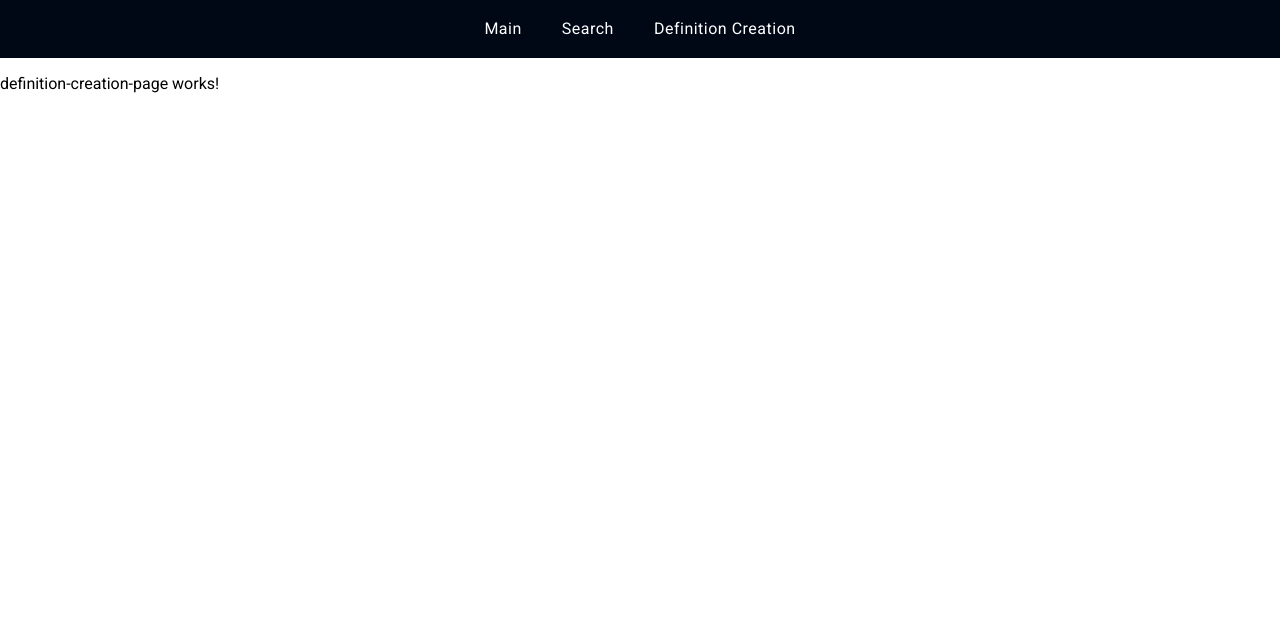
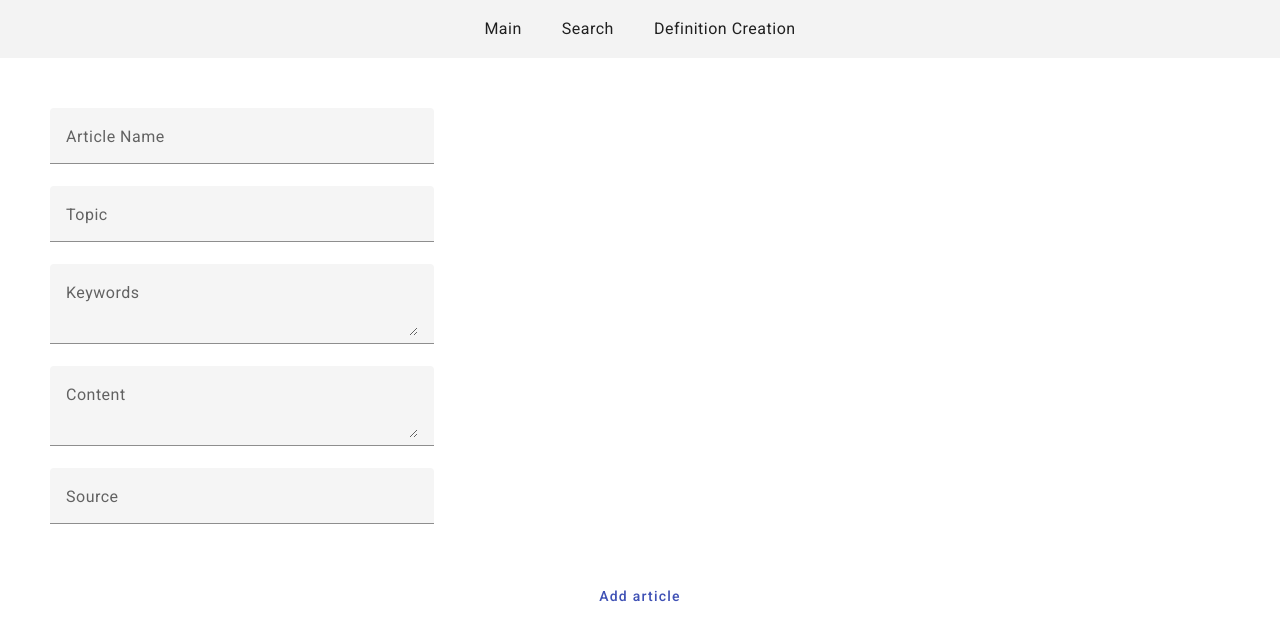
Before and after one commit to MaximSokolov18/wiki_IT, an Angular app: page /definition-creation in a window 1280 px wide. Shown: the top 640 px of the page. Built offline with nearby package versions, Linux system fonts and the light colour scheme.

Commit message:
add definition creation page

```diff
--- a/package.json
+++ b/package.json
@@ -10,7 +10,7 @@
   },
   "private": true,
   "dependencies": {
-    "@angular/animations": "^15.2.0",
+    "@angular/animations": "^15.2.8",
     "@angular/cdk": "^15.2.8",
     "@angular/common": "^15.2.0",
     "@angular/compiler": "^15.2.0",
--- a/src/app/app.component.scss
+++ b/src/app/app.component.scss
@@ -3,7 +3,7 @@
     display: flex;
     justify-content: center;
     align-content: center;
-    background-color: #000715;
+    background-color: rgba(229, 229, 229, 0.48);
     padding: 5px 0;
 
     &-item {
--- a/src/app/pages/definition-creation-page/definition-creation-page.component.html
+++ b/src/app/pages/definition-creation-page/definition-creation-page.component.html
@@ -1 +1,27 @@
-<p>definition-creation-page works!</p>
+<div class="definition-creation">
+    <div class="container">
+        <form class="definition-creation__form">
+            <mat-form-field class="definition-creation__a-name definition-creation__input">
+                <mat-label>Article Name</mat-label>
+                <input matInput placeholder="PostgreSQL" (change)="changeField('a_name', $event)">
+            </mat-form-field>
+            <mat-form-field class="definition-creation__topic definition-creation__input">
+                <mat-label>Topic</mat-label>
+                <input matInput placeholder="Бази даних" (change)="changeField('topic', $event)">
+            </mat-form-field>
+            <mat-form-field class="definition-creation__keywords definition-creation__input">
+                <mat-label>Keywords</mat-label>
+                <textarea matInput placeholder="SQL, реляційна модель даних, додаток, ..." (change)="changeField('keywords', $event)"></textarea>
+            </mat-form-field>
+            <mat-form-field class="definition-creation__content definition-creation__input">
+                <mat-label>Content</mat-label>
+                <textarea matInput placeholder="PostgreSQL є реляційною системою ..." (change)="changeField('content', $event)"></textarea>
+            </mat-form-field>
+            <mat-form-field class="definition-creation__source definition-creation__input">
+                <mat-label>Source</mat-label>
+                <input matInput placeholder="https://uk.wikipedia.org/wiki/PostgreSQL" (change)="changeField('link', $event)">
+            </mat-form-field>
+            <button mat-button color="primary" class="definition-creation__button" (click)="createArticle()">Add article</button>
+        </form>
+    </div>
+</div>
--- a/src/app/pages/definition-creation-page/definition-creation-page.component.scss
+++ b/src/app/pages/definition-creation-page/definition-creation-page.component.scss
@@ -0,0 +1,26 @@
+.container {
+  display: flex;
+  justify-content: center;
+  align-items: center;
+  padding: 50px;
+}
+
+.definition-creation {
+  &__form {
+    width: 100%;
+    display: flex;
+    flex-direction: column;
+  }
+
+  &__input {
+    width: 30vw;
+  }
+
+  &__button {
+    padding: 50px;
+  }
+
+  &__content {
+    width: 30vw;
+  }
+}
--- a/src/app/pages/definition-creation-page/definition-creation-page.component.ts
+++ b/src/app/pages/definition-creation-page/definition-creation-page.component.ts
@@ -1,4 +1,13 @@
 import { Component } from '@angular/core';
+import {HttpClient} from "@angular/common/http";
+
+type ArticleData = {
+  a_name: string,
+  topic: string,
+  keywords: Array<string>,
+  content: string,
+  link: string,
+}
 
 @Component({
   selector: 'app-definition-creation-page',
@@ -6,5 +15,28 @@ import { Component } from '@angular/core';
   styleUrls: ['./definition-creation-page.component.scss']
 })
 export class DefinitionCreationPageComponent {
+  articleFields: ArticleData = {
+    a_name: '',
+    topic: '',
+    keywords: [''],
+    content: '',
+    link: ''
+  }
 
+  constructor(private http: HttpClient) { }
+
+  createArticle() {
+    return this.http.post('http://localhost:3000/articles', this.articleFields).subscribe(response => {
+      console.log(response);
+    });
+  }
+
+  changeField(nameField: keyof ArticleData, event: Event) {
+    const value = (event.target as HTMLInputElement)?.value;
+    if (nameField === 'keywords') {
+      this.articleFields[nameField] = value.trim().split(/,+\s+|,/g);
+    } else {
+      this.articleFields[nameField] = value;
+    }
+  }
 }
--- a/src/styles.scss
+++ b/src/styles.scss
@@ -1,4 +1,5 @@
-/* You can add global styles to this file, and also import other style files */
+@import "~@angular/material/prebuilt-themes/indigo-pink.css";
+@import 'https://fonts.googleapis.com/css?family=Roboto:300,400,500,700&display=swap';
 
 html, body { height: 100%; }
 body { margin: 0; font-family: Roboto, "Helvetica Neue", sans-serif; }
```
Also changed, not shown: src/app/app.module.ts (+106 -1 lines), 1 other file (tests, documents, lock files or other folders).
